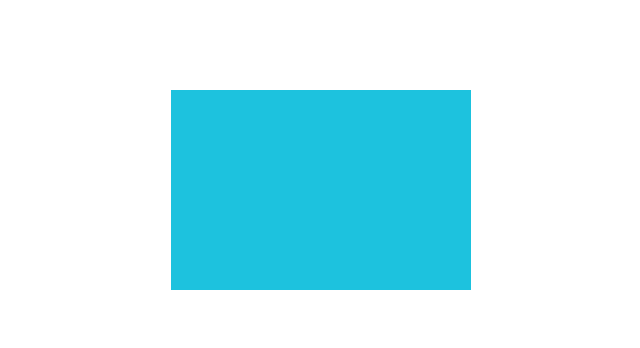
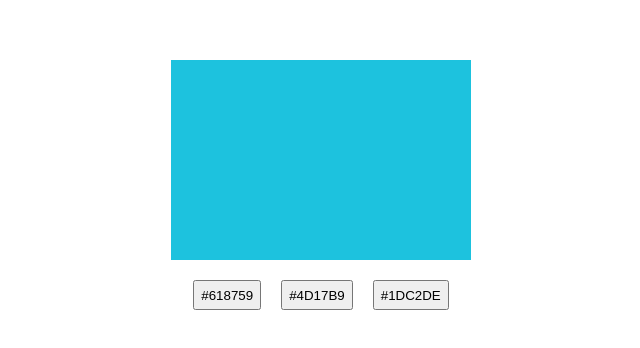
Before and after one commit to Shirm917/Practice_Projects, a React (Create React App) app in the folder guess-the-color/: page / in a window 1280 px wide. Shown: the part 210-558 px from the top of the page, without its empty margins (319-959 px from the left). Built offline with nearby package versions, Linux system fonts and the light colour scheme.

Commit message:
created buttons with correct and incorrect answers

```diff
--- a/guess-the-color/src/App.css
+++ b/guess-the-color/src/App.css
@@ -1,5 +1,6 @@
 .game-container {
   display: flex;
+  flex-direction: column;
   align-items: center;
   justify-content: center;
   height: 100vh;
@@ -8,4 +9,10 @@
 .color-box {
   width: 300px;
   height: 200px;
+  margin-bottom: 10px;
 }
+
+button {
+  margin: 10px;
+  height: 30px;
+}
--- a/guess-the-color/src/App.js
+++ b/guess-the-color/src/App.js
@@ -1,22 +1,24 @@
-import { useState,useEffect } from "react";
+import { useState, useEffect } from "react";
 import ColorBox from "./Components/ColorBox";
-import './App.css';
+import ColorOptions from "./Components/ColorOptions";
+import "./App.css";
 
 function App() {
-  const [hexCode, setHexCode] = useState(null);
+  const [boxColor, setBoxColor] = useState(null);
 
   useEffect(() => {
     let letters = "0123456789ABCDEF";
-    let newHexCode = "#";
+    let newBoxColor = "#";
     for (let i = 0; i < 6; i++) {
-      newHexCode += letters[Math.floor(Math.random() * 16)];
+      newBoxColor += letters[Math.floor(Math.random() * 16)];
     }
-    setHexCode(newHexCode);
+    setBoxColor(newBoxColor);
   }, []);
 
   return (
     <section className="game-container">
-      <ColorBox hexCode={hexCode}/>
+      <ColorBox boxColor={boxColor} />
+      <ColorOptions boxColor={boxColor} />
     </section>
   );
 }
--- a/guess-the-color/src/Components/ColorBox.js
+++ b/guess-the-color/src/Components/ColorBox.js
@@ -1,8 +1,6 @@
-import { useState } from 'react';
-
-const ColorBox = ({hexCode}) => {
+const ColorBox = ({boxColor}) => {
     return (
-        <div className="color-box" style={{backgroundColor: hexCode}}></div>
+        <div className="color-box" style={{backgroundColor: boxColor}}></div>
      );
 }
 
--- a/guess-the-color/src/Components/ColorOptions.js
+++ b/guess-the-color/src/Components/ColorOptions.js
@@ -1,11 +1,23 @@
-import { useState } from "react";
-import ColorButton
- from "./ColorButton";
-const ColorOptions = () => {
+import { useState, useEffect } from "react";
+import ColorButton from "./ColorButton";
+const ColorOptions = ({ boxColor }) => {
 
-    return (
+  const generateRandomColor = () => {
+    let letters = "0123456789ABCDEF";
+    let randomColor = "#";
+    for (let i = 0; i < 6; i++) {
+      randomColor += letters[Math.floor(Math.random() * 16)];
+    }
+    return randomColor;
+  };
 
-     );
-}
+  return (
+    <section className="color-options">
+      <ColorButton ColorHex={generateRandomColor()} />
+      <ColorButton ColorHex={generateRandomColor()} />
+      <ColorButton ColorHex={boxColor} />
+    </section>
+  );
+};
 
 export default ColorOptions;
```
